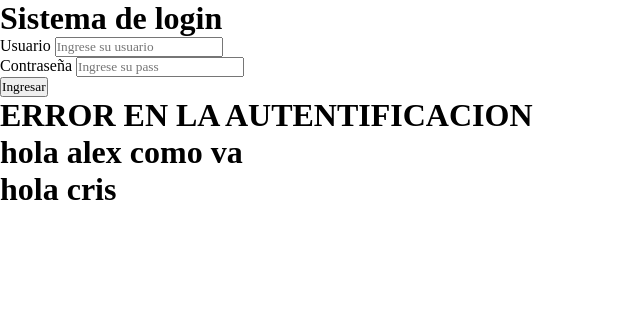
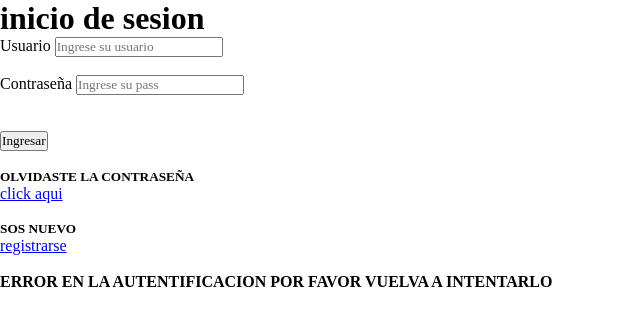
Before and after one commit to Ricoy2024/pruebapps, a PHP site: page /validar.php in a window 1280 px wide. Shown: the top 326 px of the page, without its empty margins (0-640 px from the left). Run offline with PHP 8.4, Linux system fonts and the light colour scheme; data comes from the database, SQL or seed files in the repository; data that the repository does not hold is empty.

Commit message:
se trabaja en login

```diff
--- a/pps/login_admin.php
+++ b/pps/login_admin.php
@@ -8,10 +8,40 @@
 </head>
 <body>
     <form action="validar.php" method="post">
-        <h1> Sistema de login</h1>
+        <h1> inicio de sesion </h1>
         <p>Usuario <input type="text" placeholder="Ingrese su usuario" name="usuario"></p>
+        <br>
         <p>Contraseña <input type="password" placeholder="Ingrese su pass" name="dni"></p>
+
+        <br>
+        <br>
         <input type="submit" value="Ingresar">
+        <br>
+
+
+        <div class="card" style="width: 18rem;">
+ <br>
+  <div class="card-body">
+    <h5 class="card-title">OLVIDASTE LA CONTRASEÑA</h5>
+
+    <a href="#" class="btn btn-primary stretched-link">click aqui</a>
+  </div>
+</div>
+
+
+<br>
+  <div class="card-body">
+    <h5 class="card-title">SOS NUEVO</h5>
+
+    <a href="#" class="btn btn-primary stretched-link">registrarse</a>
+  </div>
+</div>
+
+
+
+
+
+
 
     </form>
 </body>
--- a/pps/validar.php
+++ b/pps/validar.php
@@ -15,10 +15,11 @@ if ($filas) {
   header("location: home.php");
 } else {
   include("login_admin.php");
+
 ?>
-  <h1 class="bad">ERROR EN LA AUTENTIFICACION</h1>
-  <h1>hola alex como va</h1>
-  <h1>hola cris</h1>
+<br>
+  <h4 class="bad">ERROR EN LA AUTENTIFICACION POR FAVOR VUELVA A INTENTARLO</h4>
+
 <?php
 }
 mysqli_free_result($resultado);
```
Also changed, not shown: pps/style.css (line endings or trailing spaces).
